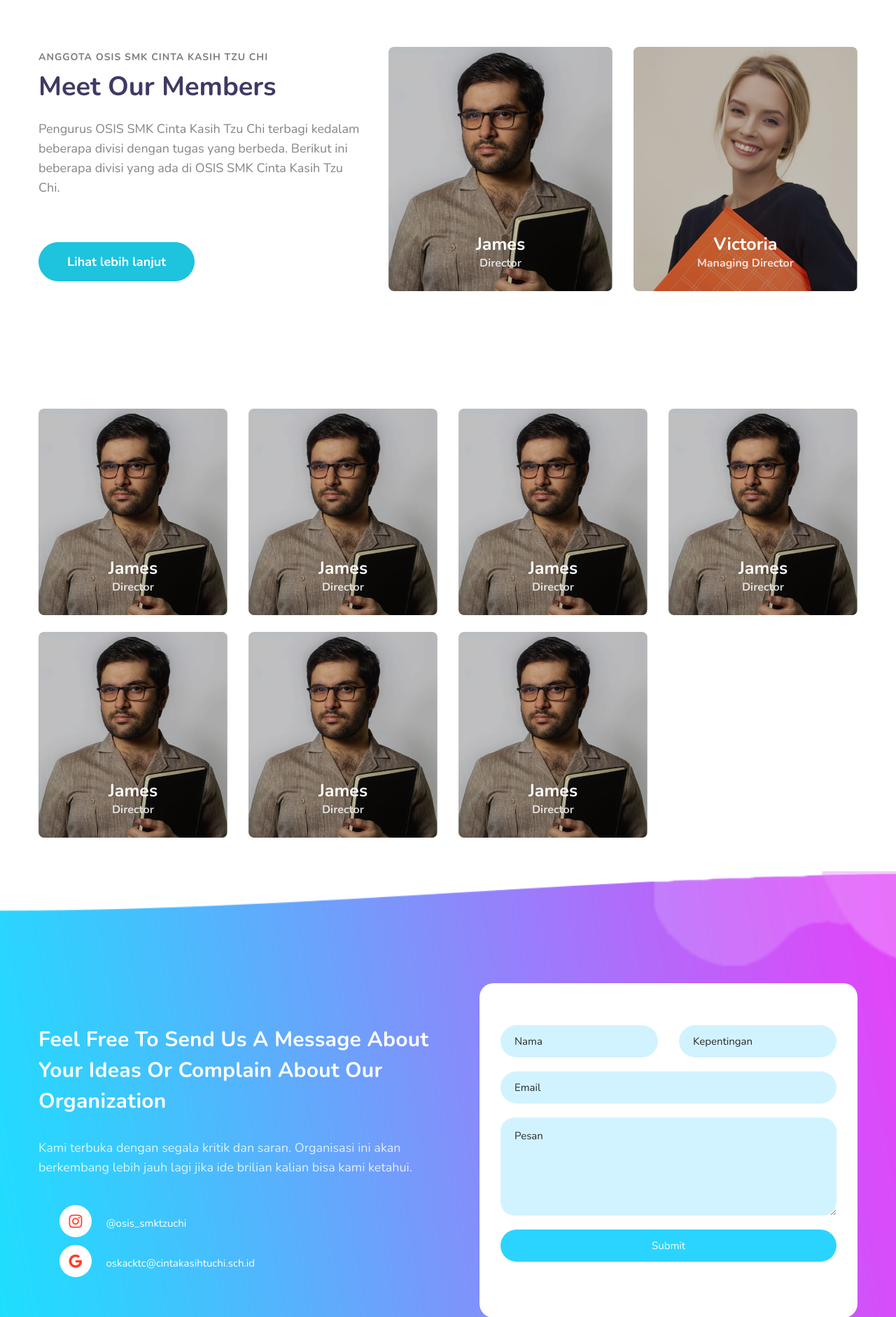
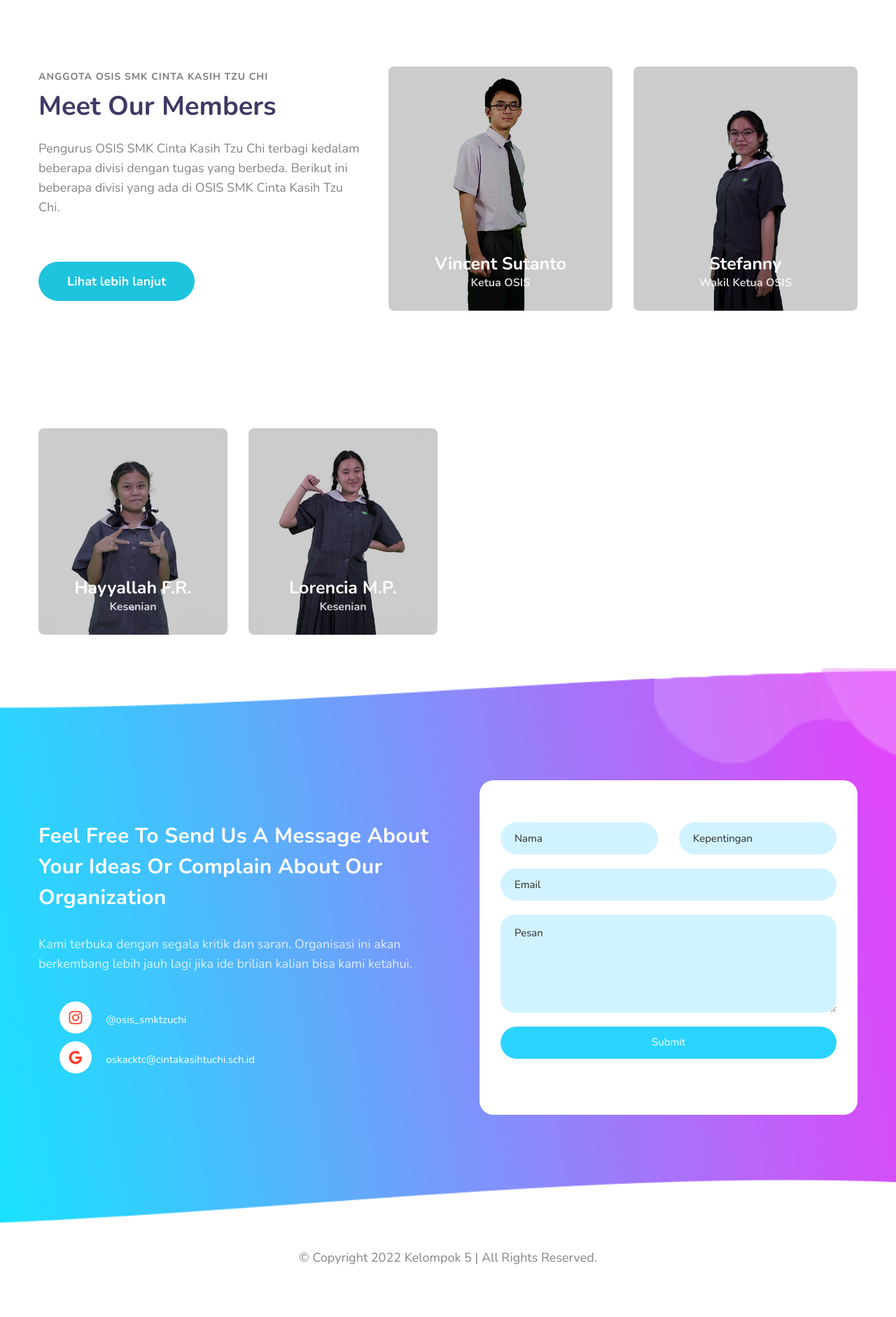
Before and after one commit to VangelineDrey/web-osis, a PHP site: page / in a window 1280 px wide; the page is wider, and only the part inside the window is pictured. Shown: the part 3842-5724 px from the top of that part at 70% size. After the commit the page ends 5649 px from the top of that part, so only its background shows below. Run offline with PHP 8.4, Linux system fonts and the light colour scheme.

Commit message:
edit index

```diff
--- a/bersamabangunosis/index.php
+++ b/bersamabangunosis/index.php
@@ -401,23 +401,23 @@ include 'admin/functions.php';
                         <div class="call-grids-w3 d-grid">
                             <div class="grids-1 box-wrap">
                                 <a href="#more" class="icon"><span class="fa fa-certificate"></span></a>
-                                <h4><a href="#feature" class="title-head">Global Certificate</a></h4>
-                                <p>Vivamus a ligula quam. Ut blandit eu leo non. Duis sed doloramet laoreet.</p>
+                                <h4><a href="#feature" class="title-head">BIBEKA</a></h4>
+                                <p>Program podcast OSKA yang membahas mengenai topik yang fun dan insightfull.</p>
                             </div>
                             <div class="grids-1 box-wrap">
                                 <a href="#more" class="icon"><span class="fa fa-book"></span></a>
-                                <h4><a href="#feature" class="title-head">Books & Library</a></h4>
-                                <p>Vivamus a ligula quam. Ut blandit eu leo non. Duis sed dolor amet laoreet.</p>
+                                <h4><a href="#feature" class="title-head">IGSTS</a></h4>
+                                <p>Program sharing pengalaman siswa/i SMK Cinta Kasih Tzu Chi, untuk bisa saling bercerita & memotivasi.</p>
                             </div>
                             <div class="grids-1 box-wrap">
                                 <a href="#more" class="icon"><span class="fa fa-trophy"></span></a>
-                                <h4><a href="#feature" class="title-head">Scholarship</a></h4>
-                                <p>Vivamus a ligula quam. Ut blandit eu leo non. Duis sed dolor amet laoreet.</p>
+                                <h4><a href="#feature" class="title-head">KWU OSKA</a></h4>
+                                <p>Penjualan snack vegetarian.</p>
                             </div>
                             <div class="grids-1 box-wrap">
                                 <a href="#more" class="icon"><span class="fa fa-graduation-cap"></span></a>
-                                <h4><a href="#feature" class="title-head">Alumni Support</a></h4>
-                                <p>Vivamus a ligula quam. Ut blandit eu leo non. Duis sed dolor amet laoreet.</p>
+                                <h4><a href="#feature" class="title-head">Instagram</a></h4>
+                                <p>Berbagi informasi, poster hari besar & keagamaan, serta birthday reminder.</p>
                             </div>
                         </div>
                     </div>
@@ -454,10 +454,10 @@ include 'admin/functions.php';
                         <div class="row">
                             <div class="col-sm-6">
                                 <div class="box16">
-                                    <a href="#url"><img src="assets/images/team1.jpg" alt="" class="img-fluid radius-image" /></a>
+                                    <a href="#url"><img src="assets/images/pincen.png" alt="" class="img-fluid radius-image" /></a>
                                     <div class="box-content">
-                                        <h3 class="title"><a href="#url">James</a></h3>
-                                        <span class="post">Director</span>
+                                        <h3 class="title"><a href="#url">Vincent Sutanto</a></h3>
+                                        <span class="post">Ketua OSIS</span>
                                         <ul class="social">
                                             <li>
                                                 <a href="#" class="facebook">
@@ -475,10 +475,10 @@ include 'admin/functions.php';
                             </div>
                             <div class="col-sm-6 mt-sm-0 mt-3">
                                 <div class="box16">
-                                    <a href="#url"><img src="assets/images/team2.jpg" alt="" class="img-fluid radius-image" /></a>
+                                    <a href="#url"><img src="assets/images/stefani.png" alt="" class="img-fluid radius-image" /></a>
                                     <div class="box-content">
-                                        <h3 class="title"><a href="#url">Victoria</a></h3>
-                                        <span class="post">Managing Director</span>
+                                        <h3 class="title"><a href="#url">Stefanny</a></h3>
+                                        <span class="post">Wakil Ketua OSIS</span>
                                         <ul class="social">
                                             <li>
                                                 <a href="#" class="facebook">
@@ -505,13 +505,34 @@ include 'admin/functions.php';
     <section class="w3l-team py-5" id="team">
     <div class="container">
       <div class="row row-cols-4">
-        <?php for($i=0;$i<=6;$i++) :?>
+        <!-- ?php for($i=0;$i<=6;$i++) :? -->
         <div class="col-sm-6 mt-lg-4" style="max-width:300px;margin-top:20px">
           <div class="box16">
-            <a href="#url"><img src="assets/images/team1.jpg" alt="" class="img-fluid radius-image" /></a>
+            <a href="#url"><img src="assets/images/lala.png" alt="" class="img-fluid radius-image" /></a>
             <div class="box-content">
-                <h3 class="title"><a href="#url">James</a></h3>
-                <span class="post">Director</span>
+                <h3 class="title"><a href="#url">Hayyallah F.R.</a></h3>
+                <span class="post">Kesenian</span>
+                <ul class="social">
+                    <li>
+                        <a href="#" class="facebook">
+                            <span class="fa fa-facebook-f"></span>
+                        </a>
+                    </li>
+                    <li>
+                        <a href="#" class="twitter">
+                            <span class="fa fa-twitter"></span>
+                        </a>
+                    </li>
+                </ul>
+            </div>
+          </div>
+        </div>
+        <div class="col-sm-6 mt-lg-4" style="max-width:300px;margin-top:20px">
+          <div class="box16">
+            <a href="#url"><img src="assets/images/lorencia.png" alt="" class="img-fluid radius-image" /></a>
+            <div class="box-content">
+                <h3 class="title"><a href="#url">Lorencia M.P.</a></h3>
+                <span class="post">Kesenian</span>
                 <ul class="social">
                     <li>
                         <a href="#" class="facebook">
@@ -528,7 +549,7 @@ include 'admin/functions.php';
           </div>
         </div>
 
-    <?php endfor;?>
+    <!-- ?php endfor;? -->
       </div>
     </div>
     </section>
```
Also changed, not shown: bersamabangunosis/assets/images/pincen.png (added), bersamabangunosis/assets/images/stefani.png (added).
